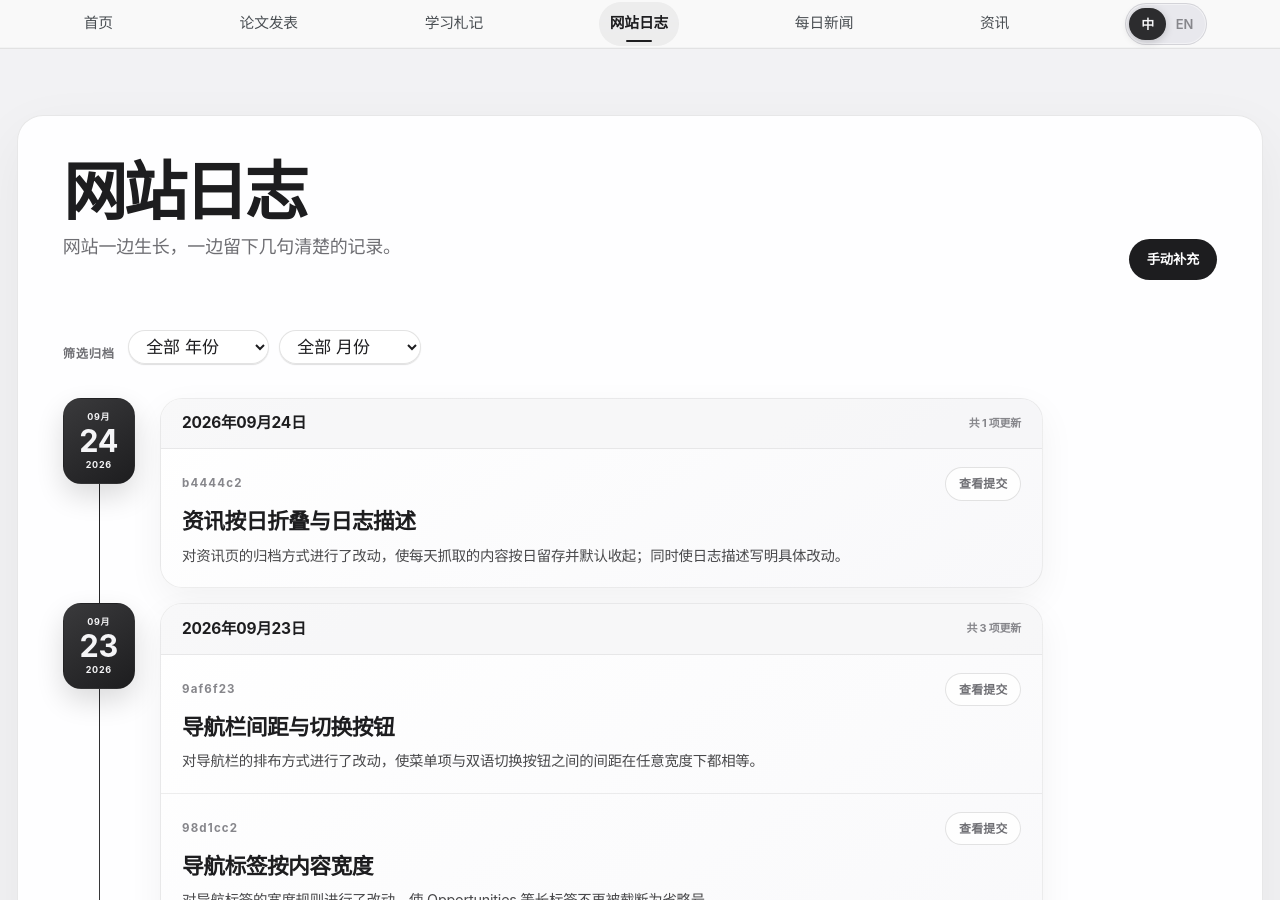
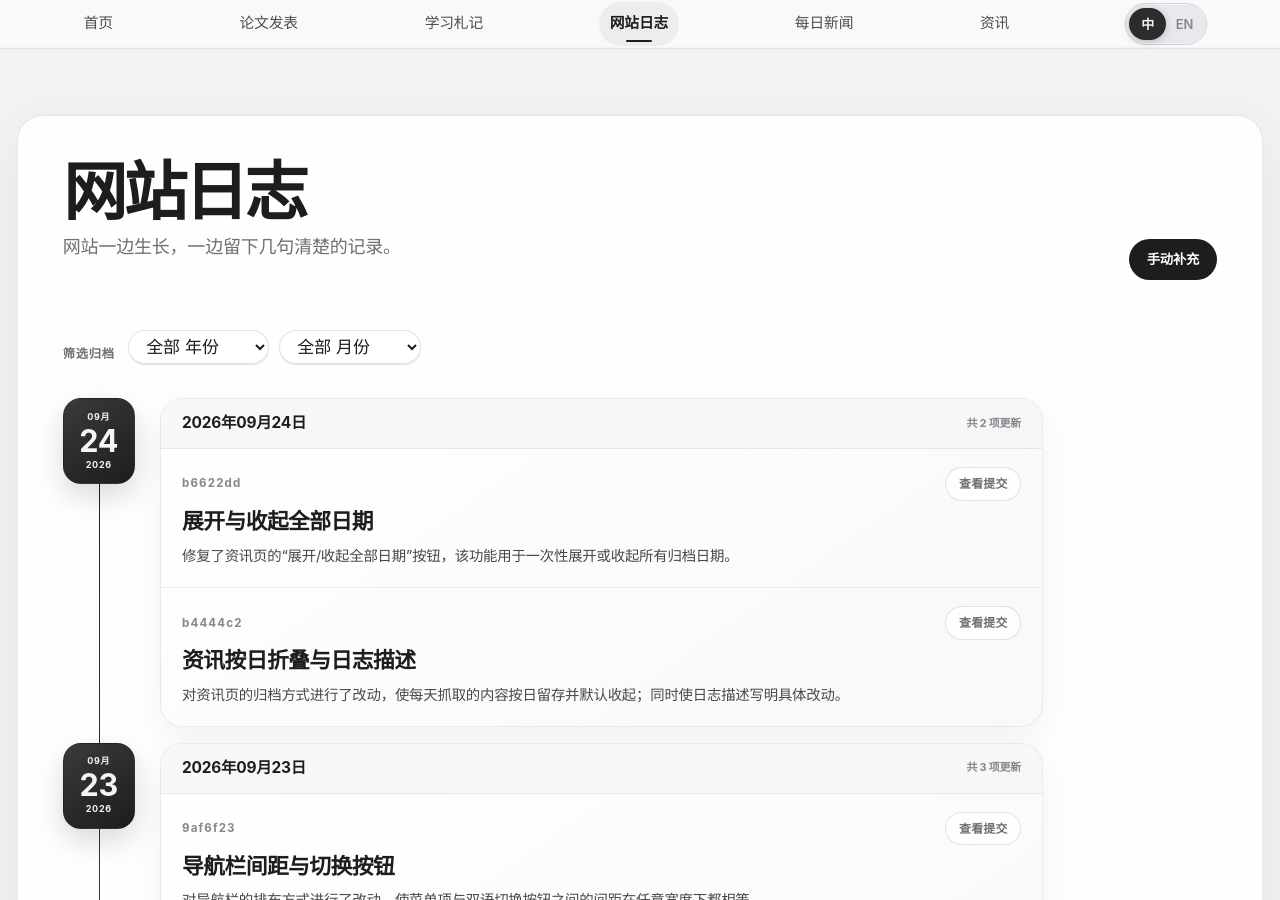
Before and after one commit to HaoxiangLuo/HaoxiangLuo.github.io, a Jekyll site: the page built from _pages/site-log-zh.html, in a window 1280 px wide and 900 px high. Built offline with Jekyll 4.4.1, drawn with Linux system fonts in a browser that asks for light colours; a style sheet for code colours, icons or effects is not loaded.

```diff
--- a/_data/site_updates.json
+++ b/_data/site_updates.json
@@ -1,4 +1,18 @@
 [
+  {
+    "date": "2026-09-24",
+    "title_zh": "展开与收起全部日期",
+    "title_en": "Expand/collapse every day",
+    "message": "Bind the expand/collapse control after the archive is parsed",
+    "story_zh": "修复了资讯页的“展开/收起全部日期”按钮，该功能用于一次性展开或收起所有归档日期。",
+    "story_en": "Fixed the Opportunities page's button that expands or folds every archived day at once.",
+    "purpose_zh": "持续改进网站内容、信息组织与使用体验。",
+    "purpose_en": "Bind the expand/collapse control after the archive is parsed",
+    "details_zh": "控件脚本原先在归档渲染完成前执行、没有绑上事件；改为文档解析后再绑定，并在点击时按需查询日期块。",
+    "details_en": "The control's script ran before the archive was parsed and bound nothing; it now binds after parsing and looks the day panels up on click.",
+    "sha": "b6622dd",
+    "url": "https://github.com/HaoxiangLuo/HaoxiangLuo.github.io/commit/b6622ddc8aba66e444b47bef95d29423b12f5b45"
+  },
   {
     "date": "2026-09-24",
     "title_zh": "资讯按日折叠与日志描述",
```
